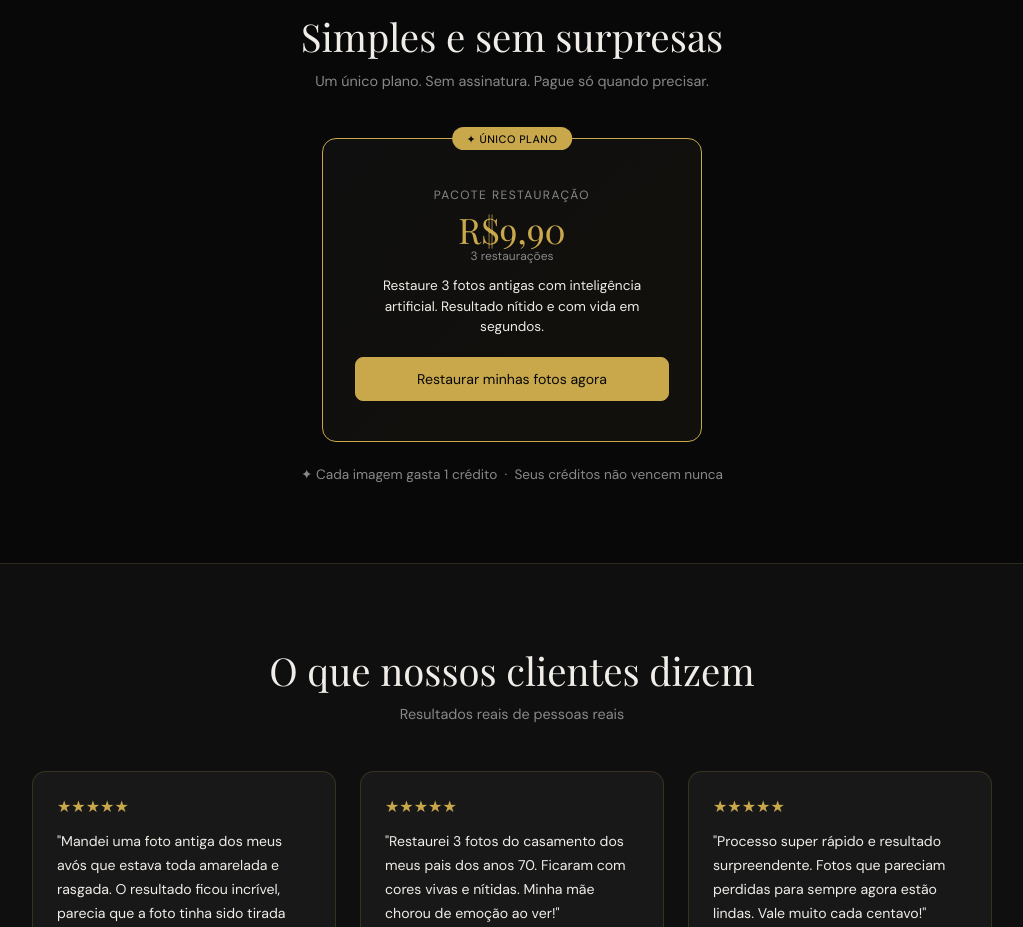
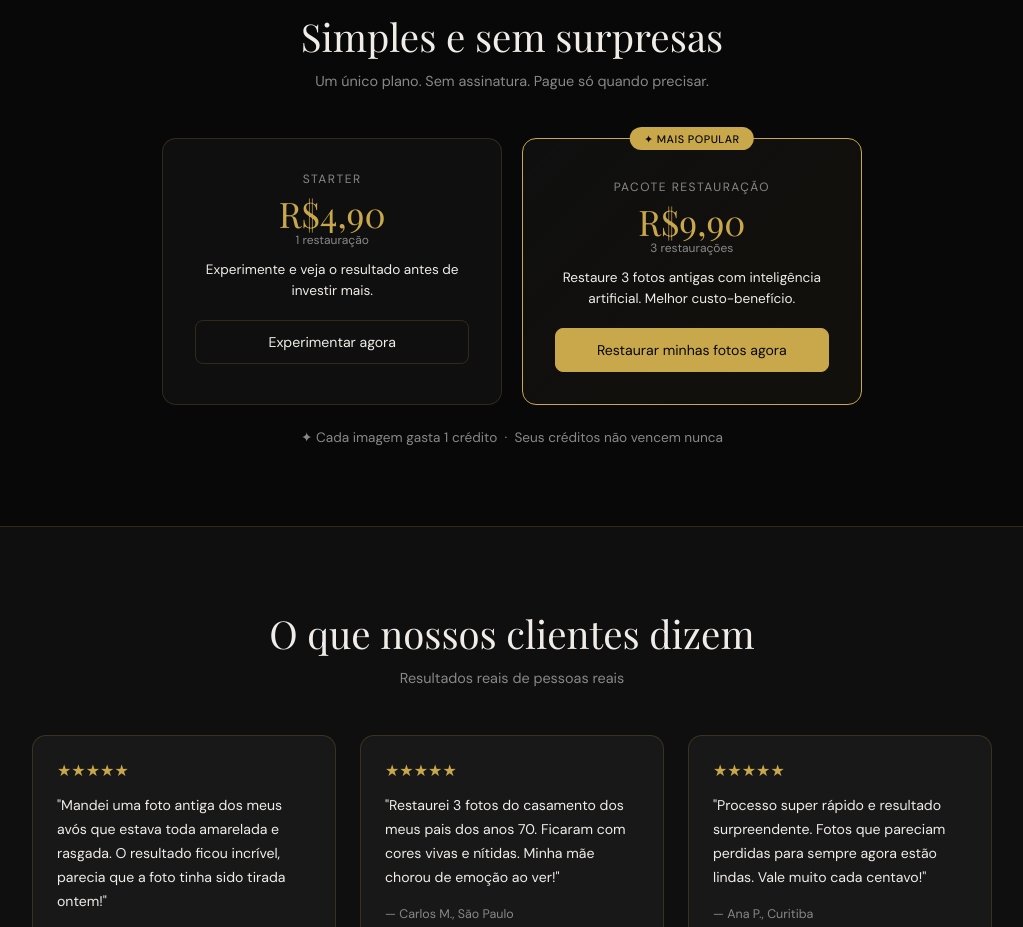
Before and after one commit to jean1903/restaures, a website: page public/index.html in a window 1280 px wide. Shown: the part 1460-2387 px from the top of the page, without its empty margins (128-1151 px from the left). Drawn offline with nearby package versions, Linux system fonts and the light colour scheme; a web font is replaced by a local one.

Commit message:
Revise plan details and layout in index.html
Updated pricing and descriptions for plans in the HTML structure.

```diff
--- a/public/index.html
+++ b/public/index.html
@@ -227,13 +227,20 @@ footer{text-align:center;padding:2rem;color:var(--muted);font-size:.75rem;border
   <section class="planos-section">
     <h2 class="section-title">Simples e sem surpresas</h2>
     <p class="section-sub">Um único plano. Sem assinatura. Pague só quando precisar.</p>
-    <div style="max-width:380px;margin:2.5rem auto 0">
-      <div class="plano destaque" style="padding:2.5rem 2rem">
-        <div class="plano-badge">✦ ÚNICO PLANO</div>
+    <div style="display:grid;grid-template-columns:repeat(auto-fit,minmax(280px,1fr));gap:1.2rem;max-width:700px;margin:2.5rem auto 0">
+      <div class="plano" style="padding:2rem">
+        <div class="plano-nome">Starter</div>
+        <div class="plano-preco">R$4,90</div>
+        <div class="plano-periodo">1 restauração</div>
+        <div class="plano-desc">Experimente e veja o resultado antes de investir mais.</div>
+        <button class="plano-btn" onclick="iniciarJornada()" style="margin-top:1rem">Experimentar agora</button>
+      </div>
+      <div class="plano destaque" style="padding:2rem">
+        <div class="plano-badge">✦ MAIS POPULAR</div>
         <div class="plano-nome" style="margin-top:.5rem">Pacote Restauração</div>
         <div class="plano-preco">R$9,90</div>
         <div class="plano-periodo">3 restaurações</div>
-        <div class="plano-desc">Restaure 3 fotos antigas com inteligência artificial. Resultado nítido e com vida em segundos.</div>
+        <div class="plano-desc">Restaure 3 fotos antigas com inteligência artificial. Melhor custo-benefício.</div>
         <button class="plano-btn" onclick="iniciarJornada()" style="margin-top:1rem">Restaurar minhas fotos agora</button>
       </div>
     </div>
@@ -310,10 +317,15 @@ footer{text-align:center;padding:2rem;color:var(--muted);font-size:.75rem;border
 
     <div id="planosArea">
       <div style="font-family:'Playfair Display',serif;font-size:1rem;margin-bottom:1rem;text-align:center">Adquira créditos para continuar:</div>
-      <div style="margin-bottom:1rem">
-        <div class="plano-mini destaque-mini" onclick="comprarPlano('basico')" style="padding:1.2rem;border-color:var(--gold)">
-          <div class="pm-badge">✦ ÚNICO PLANO</div>
-          <div class="pm-nome" style="margin-top:.3rem">Pacote Restauração</div>
+      <div style="display:grid;grid-template-columns:1fr 1fr;gap:.7rem;margin-bottom:1rem">
+        <div class="plano-mini" onclick="comprarPlano('starter')" style="padding:1rem">
+          <div class="pm-nome">Starter</div>
+          <div class="pm-preco">R$4,90</div>
+          <div class="pm-imgs">1 restauração</div>
+        </div>
+        <div class="plano-mini destaque-mini" onclick="comprarPlano('basico')" style="padding:1rem;border-color:var(--gold)">
+          <div class="pm-badge">✦ POPULAR</div>
+          <div class="pm-nome" style="margin-top:.2rem">Pacote</div>
           <div class="pm-preco">R$9,90</div>
           <div class="pm-imgs">3 restaurações</div>
         </div>
```
